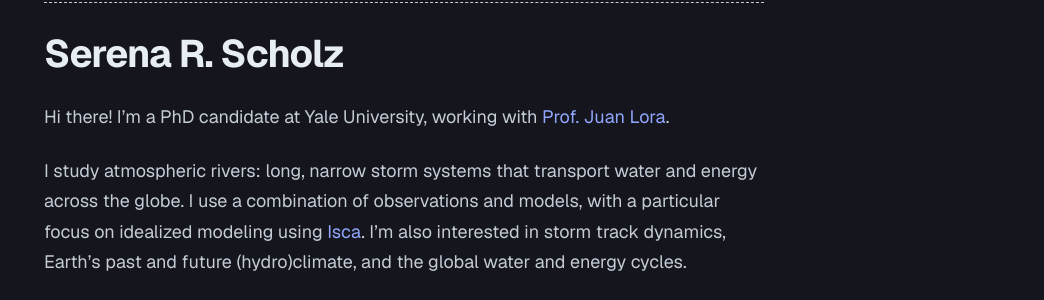
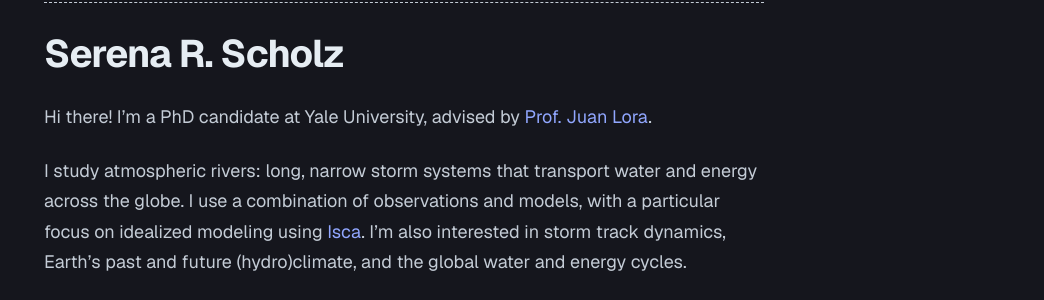
Before and after one commit to serenarscholz/serenarscholz.github.io, a Jekyll site: the page built from index.md, in a window 1280 px wide. Shown: the part 133-433 px from the top of the page, without its empty margins (236-1280 px from the left). Built offline with Jekyll 4.4.1, drawn with Linux system fonts in a browser that asks for light colours.

Commit message:
Update index.md

```diff
--- a/index.md
+++ b/index.md
@@ -3,7 +3,7 @@ layout: home
 permalink: /
 ---
 
-Hi there! I'm a PhD candidate at Yale University, working with [Prof. Juan Lora](https://earth.yale.edu/profile/juan-m-lora).
+Hi there! I'm a PhD candidate at Yale University, advised by [Prof. Juan Lora](https://earth.yale.edu/profile/juan-m-lora).
 
 I study atmospheric rivers: long, narrow storm systems that transport water and energy across the globe. I use a combination of observations and models, with a particular focus on idealized modeling using [Isca](https://execlim.github.io/IscaWebsite/). I'm also interested in storm track dynamics, Earth's past and future (hydro)climate, and the global water and energy cycles.
 
```
